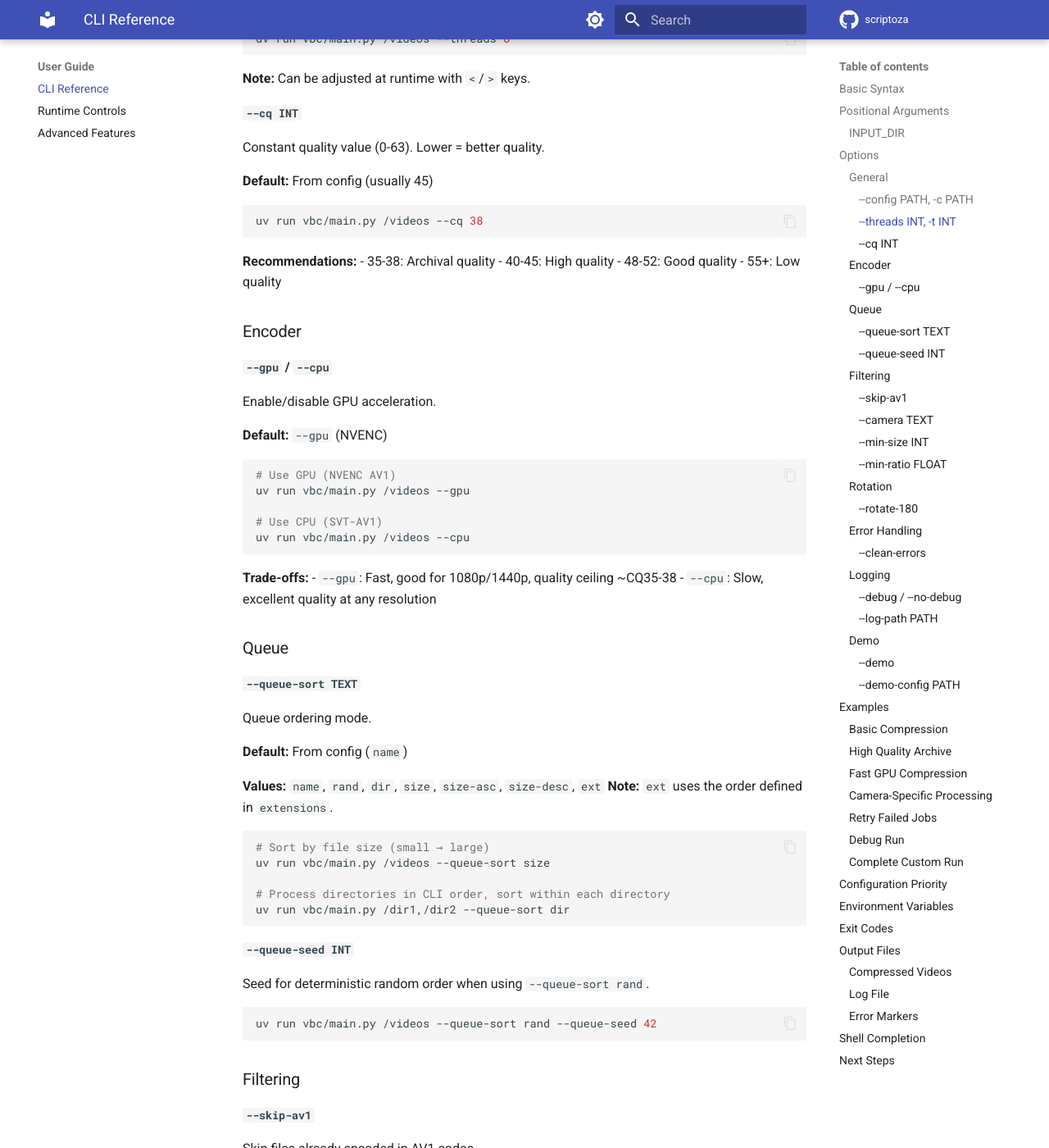
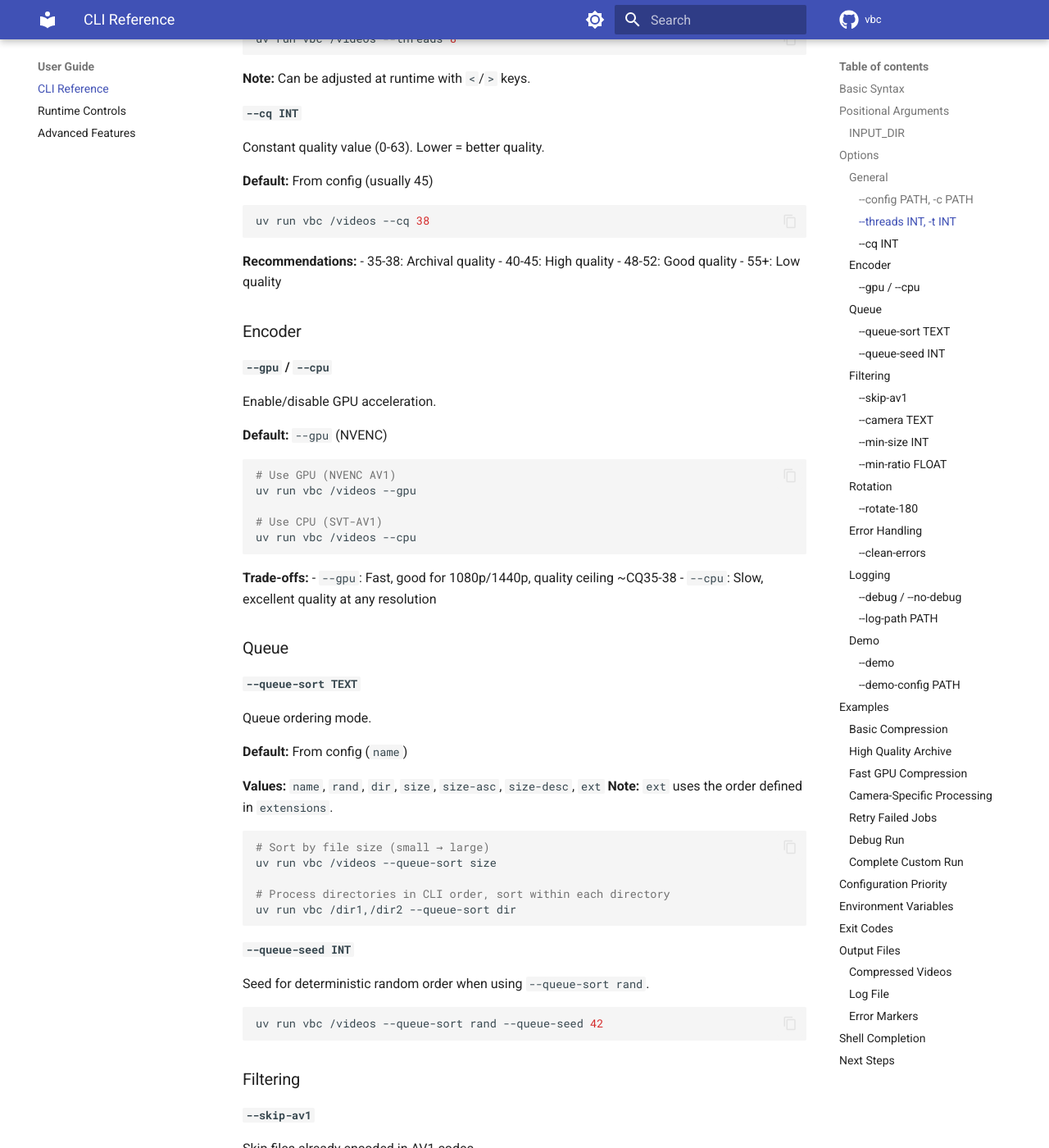
Before and after one commit to hipotures/vbc, an MkDocs documentation site: the page built from docs/user-guide/cli.md, in a window 1280 px wide and 1400 px high, scrolled down 1162 px. Shown: the whole window at 82% size. Built offline with MkDocs 1.6.1 and Material for MkDocs 9.7.7, drawn with Linux system fonts in a browser that asks for light colours; comment, search, counter and statistics services are not loaded; some of the changed text lies outside the part shown.

Commit message:
chore: rename project to vbc, update version to 1.0.0, and cleanup documentation

````diff
--- a/docs/user-guide/cli.md
+++ b/docs/user-guide/cli.md
@@ -5,7 +5,7 @@ Complete reference for VBC command-line interface.
 ## Basic Syntax
 
 ```bash
-uv run vbc/main.py [INPUT_DIR] [OPTIONS]
+uv run vbc [INPUT_DIR] [OPTIONS]
 ```
 
 ## Positional Arguments
@@ -16,7 +16,7 @@ Optional. Directory containing videos to compress.
 If omitted, VBC uses `input_dirs` from the config file (CLI overrides config, no merge).
 
 ```bash
-uv run vbc/main.py /path/to/videos
+uv run vbc /path/to/videos
 ```
 
 **Behavior:**
@@ -37,7 +37,7 @@ Path to YAML configuration file.
 **Default:** `conf/vbc.yaml`
 
 ```bash
-uv run vbc/main.py /videos --config custom.yaml
+uv run vbc /videos --config custom.yaml
 ```
 
 #### `--threads INT`, `-t INT`
@@ -47,7 +47,7 @@ Number of concurrent compression threads (1-16).
 **Default:** From config (usually 4)
 
 ```bash
-uv run vbc/main.py /videos --threads 8
+uv run vbc /videos --threads 8
 ```
 
 **Note:** Can be adjusted at runtime with `<`/`>` keys.
@@ -59,7 +59,7 @@ Constant quality value (0-63). Lower = better quality.
 **Default:** From config (usually 45)
 
 ```bash
-uv run vbc/main.py /videos --cq 38
+uv run vbc /videos --cq 38
 ```
 
 **Recommendations:**
@@ -78,10 +78,10 @@ Enable/disable GPU acceleration.
 
 ```bash
 # Use GPU (NVENC AV1)
-uv run vbc/main.py /videos --gpu
+uv run vbc /videos --gpu
 
 # Use CPU (SVT-AV1)
-uv run vbc/main.py /videos --cpu
+uv run vbc /videos --cpu
 ```
 
 **Trade-offs:**
@@ -101,10 +101,10 @@ Queue ordering mode.
 
 ```bash
 # Sort by file size (small → large)
-uv run vbc/main.py /videos --queue-sort size
+uv run vbc /videos --queue-sort size
 
 # Process directories in CLI order, sort within each directory
-uv run vbc/main.py /dir1,/dir2 --queue-sort dir
+uv run vbc /dir1,/dir2 --queue-sort dir
 ```
 
 #### `--queue-seed INT`
@@ -112,7 +112,7 @@ uv run vbc/main.py /dir1,/dir2 --queue-sort dir
 Seed for deterministic random order when using `--queue-sort rand`.
 
 ```bash
-uv run vbc/main.py /videos --queue-sort rand --queue-seed 42
+uv run vbc /videos --queue-sort rand --queue-seed 42
 ```
 
 ### Filtering
@@ -124,7 +124,7 @@ Skip files already encoded in AV1 codec.
 **Default:** false
 
 ```bash
-uv run vbc/main.py /videos --skip-av1
+uv run vbc /videos --skip-av1
 ```
 
 **Use case:** Mixed library with some AV1 files.
@@ -137,10 +137,10 @@ Only process files from specific camera models (comma-separated).
 
 ```bash
 # Single camera
-uv run vbc/main.py /videos --camera "Sony"
+uv run vbc /videos --camera "Sony"
 
 # Multiple cameras
-uv run vbc/main.py /videos --camera "Sony,DJI,ILCE-7RM5"
+uv run vbc /videos --camera "Sony,DJI,ILCE-7RM5"
 ```
 
 **Matching:** Substring, case-insensitive.
@@ -153,10 +153,10 @@ Minimum input file size in bytes.
 
 ```bash
 # 5 MiB minimum
-uv run vbc/main.py /videos --min-size 5242880
+uv run vbc /videos --min-size 5242880
 
 # No minimum (process all files)
-uv run vbc/main.py /videos --min-size 0
+uv run vbc /videos --min-size 0
 ```
 
 #### `--min-ratio FLOAT`
@@ -167,10 +167,10 @@ Minimum compression ratio required (0.0-1.0).
 
 ```bash
 # Require 20% savings
-uv run vbc/main.py /videos --min-ratio 0.2
+uv run vbc /videos --min-ratio 0.2
 
 # Accept any compression
-uv run vbc/main.py /videos --min-ratio 0.0
+uv run vbc /videos --min-ratio 0.0
 ```
 
 **Behavior:** If savings < threshold, original file copied to output (not compressed version).
@@ -184,7 +184,7 @@ Rotate all videos 180 degrees.
 **Default:** false
 
 ```bash
-uv run vbc/main.py /videos --rotate-180
+uv run vbc /videos --rotate-180
 ```
 
 **Note:** Overrides auto-rotation patterns from config.
@@ -198,7 +198,7 @@ Remove existing `.err` markers on startup and retry those files.
 **Default:** false (skip files with .err)
 
 ```bash
-uv run vbc/main.py /videos --clean-errors
+uv run vbc /videos --clean-errors
 ```
 
 **Use case:** Fixed issue causing errors, want to retry.
@@ -212,7 +212,7 @@ Enable/disable verbose debug logging.
 **Default:** `--no-debug`
 
 ```bash
-uv run vbc/main.py /videos --debug
+uv run vbc /videos --debug
 ```
 
 **Debug logs:**
@@ -226,7 +226,7 @@ uv run vbc/main.py /videos --debug
 Path to log file (overrides config).
 
 ```bash
-uv run vbc/main.py /videos --log-path /tmp/vbc/compression.log
+uv run vbc /videos --log-path /tmp/vbc/compression.log
 ```
 
 ### Demo
@@ -238,7 +238,7 @@ Run simulated processing (no file IO). The UI and event flow behave like a real
 **Note:** `INPUT_DIR` is optional; in demo mode it is ignored.
 
 ```bash
-uv run vbc/main.py --demo
+uv run vbc --demo
 ```
 
 #### `--demo-config PATH`
@@ -248,7 +248,7 @@ Path to demo simulation settings.
 **Default:** `conf/demo.yaml`
 
 ```bash
-uv run vbc/main.py --demo --demo-config conf/demo.yaml
+uv run vbc --demo --demo-config conf/demo.yaml
 ```
 
 ## Examples
@@ -257,28 +257,28 @@ uv run vbc/main.py --demo --demo-config conf/demo.yaml
 
 ```bash
 # Default settings (4 threads, CQ=45, GPU)
-uv run vbc/main.py /videos
+uv run vbc /videos
 ```
 
 ### High Quality Archive
 
 ```bash
 # CPU mode, low CQ, 4 threads
-uv run vbc/main.py /videos --cpu --cq 35 --threads 4
+uv run vbc /videos --cpu --cq 35 --threads 4
 ```
 
 ### Fast GPU Compression
 
 ```bash
 # GPU mode, 8 threads, standard quality
-uv run vbc/main.py /videos --gpu --threads 8 --cq 45
+uv run vbc /videos --gpu --threads 8 --cq 45
 ```
 
 ### Camera-Specific Processing
 
 ```bash
 # Only Sony cameras, high quality
-uv run vbc/main.py /videos \
+uv run vbc /videos \
   --camera "Sony" \
   --cq 38 \
   --threads 6
@@ -288,20 +288,20 @@ uv run vbc/main.py /videos \
 
 ```bash
 # Remove error markers and retry
-uv run vbc/main.py /videos --clean-errors
+uv run vbc /videos --clean-errors
 ```
 
 ### Debug Run
 
 ```bash
 # Debug logging, fewer threads for clarity
-uv run vbc/main.py /videos --threads 2 --debug
+uv run vbc /videos --threads 2 --debug
 ```
 
 ### Complete Custom Run
 
 ```bash
-uv run vbc/main.py /videos \
+uv run vbc /videos \
   --config conf/production.yaml \
   --threads 12 \
   --cq 40 \
@@ -329,7 +329,7 @@ general:
 ```
 
 ```bash
-uv run vbc/main.py /videos --threads 8 --cq 38 --cpu
+uv run vbc /videos --threads 8 --cq 38 --cpu
 ```
 
 **Result:**
@@ -393,13 +393,13 @@ Hardware is lacking required capabilities
 **Bash:**
 ```bash
 # Add to ~/.bashrc
-eval "$(uv run vbc/main.py --show-completion bash)"
+eval "$(uv run vbc --show-completion bash)"
 ```
 
 **Zsh:**
 ```bash
 # Add to ~/.zshrc
-eval "$(uv run vbc/main.py --show-completion zsh)"
+eval "$(uv run vbc --show-completion zsh)"
 ```
 
 ## Next Steps
--- a/mkdocs.yml
+++ b/mkdocs.yml
@@ -1,8 +1,8 @@
 site_name: VBC - Video Batch Compression
 site_description: Modular video batch compression tool with AV1/NVENC support
 site_author: VBC Development Team
-repo_url: https://github.com/your-org/scriptoza
-repo_name: scriptoza
+repo_url: https://github.com/your-org/vbc
+repo_name: vbc
 
 theme:
   name: material
````
Also changed, not shown: README.md (+8 -7 lines), docs/development/contributing.md (+6 -7 lines), docs/development/migration.md (deleted, +0 -326 lines), docs/getting-started/configuration.md (+55 -0 lines), docs/getting-started/installation.md (+6 -6 lines), docs/getting-started/quickstart.md (+7 -7 lines), pyproject.toml (+6 -4 lines), 1 other file.
